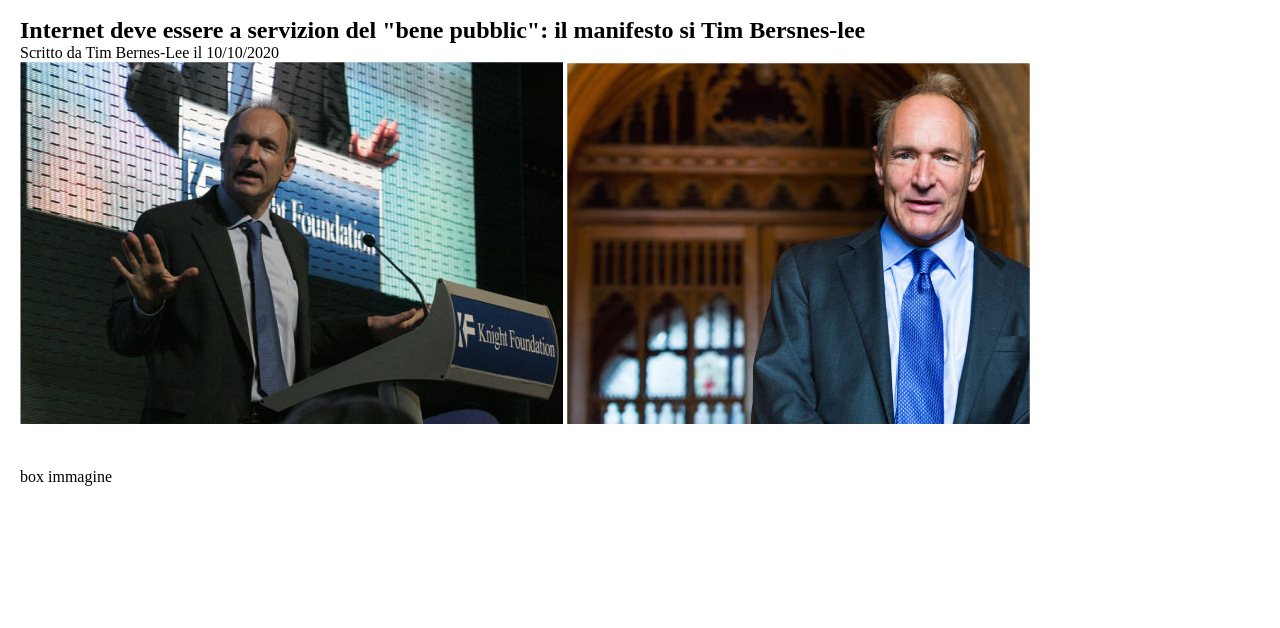
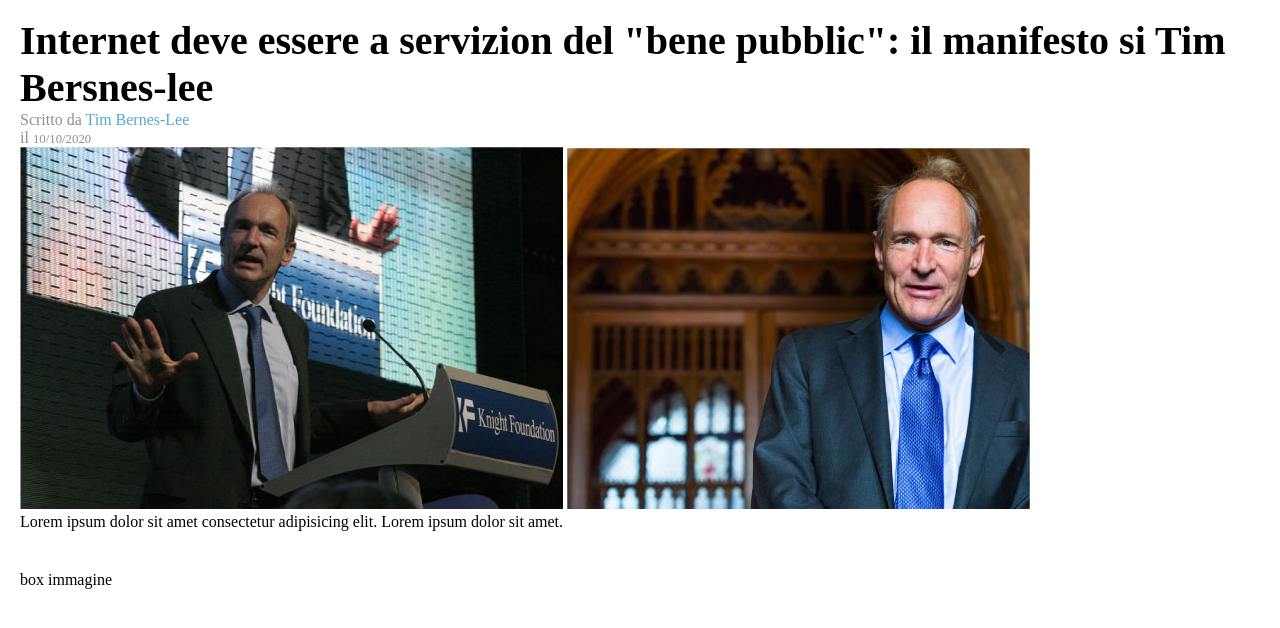
Before and after one commit to KWAshen/html-css-booleaner, a plain HTML site: page index.html in a window 1280 px wide. Shown: the part 98-726 px from the top of the page. Drawn offline with Linux system fonts and the light colour scheme.

Commit message:
sections

```diff
--- a/assets/css/style.css
+++ b/assets/css/style.css
@@ -7,7 +7,10 @@ body {}
 main,
 footer {
   padding: 20px;
+}
 
+h1 {
+  font-size: 2.5em;
 }
 
 /******header*****/
@@ -23,4 +26,16 @@ header .logo {
   width: 200px;
 }
 
-/**/
+/**** Main ****/
+
+section#top .dida {
+  color: #8F8F8F;
+}
+
+section#top .dida .name {
+  color: #53A8D6;
+}
+
+section#top .dida .date {
+  font-size: .8rem;
+}
--- a/index.html
+++ b/index.html
@@ -26,10 +26,19 @@
 
   <main>
     <section id="top">
-      <h1>Internet deve essere a servizion del "bene pubblic": il manifesto si Tim Bersnes-lee</h1> <p class="dida">Scritto da Tim Bernes-Lee il 10/10/2020</p>
-      <div class="immage-area"></div>
-      <img src="./assets/img/tim-1.jpg" alt="" srcset="Tim 1">
-      <img src="./assets/img/tim-2.jpg" alt="" srcset="Tim 2">
+      <h1>Internet deve essere a servizion del "bene pubblic": il manifesto si Tim Bersnes-lee</h1>
+      <p class="dida">
+        Scritto da <span class="name">Tim Bernes-Lee</span> <br>il <span class="date">10/10/2020</span>
+      </p>
+      <div class="immage-area">
+        <img src="./assets/img/tim-1.jpg" alt="" srcset="Tim 1">
+        <img src="./assets/img/tim-2.jpg" alt="" srcset="Tim 2">
+      </div>
+      <p class="caption">
+        Lorem ipsum dolor sit amet consectetur adipisicing elit.
+        Lorem ipsum dolor sit amet.
+      </p>
+
     </section>
   </main>
 
```
